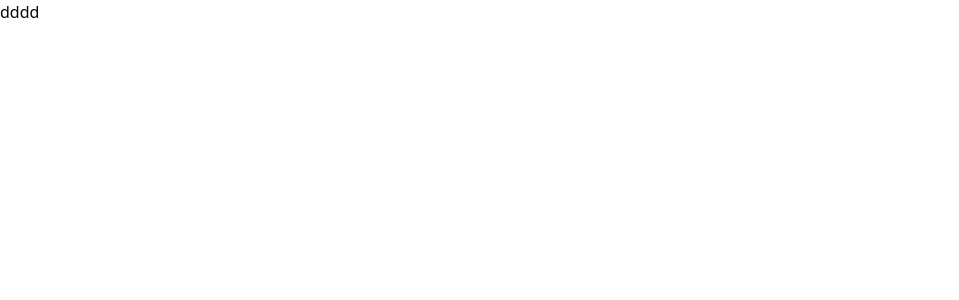
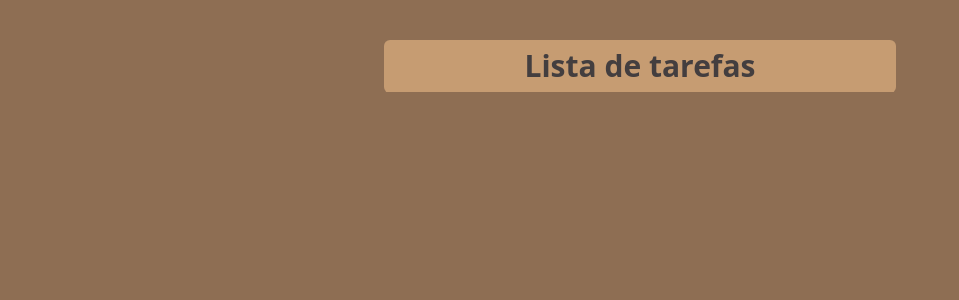
Before and after one commit to vitorgabrielgg/lista-de-tarefas-fatto, a Next.js app: page / in a window 1280 px wide. Shown: the top 300 px of the page, without its empty margins (0-959 px from the left). Built offline with nearby package versions, Linux system fonts and the light colour scheme.

Commit message:
feat: adicionando componente de lista de tarefas

```diff
--- a/src/app/layout.tsx
+++ b/src/app/layout.tsx
@@ -13,7 +13,7 @@
 }>) {
   return (
     <html lang="pt-br">
-      <body className={`antialiased`}>{children}</body>
+      <body className="bg-raw_umber">{children}</body>
     </html>
   );
 }
--- a/src/app/page.tsx
+++ b/src/app/page.tsx
@@ -1,3 +1,5 @@
+import { ListaDeTarefas } from "@/components";
+
 export default function Home() {
-  return <div>dddd</div>;
+  return <ListaDeTarefas />;
 }
--- /dev/null
+++ b/src/components/index.ts
@@ -0,0 +1 @@
+export * from "./lista-de-tarefas/ListaDeTarefas";
--- /dev/null
+++ b/src/components/lista-de-tarefas/ListaDeTarefas/index.tsx
@@ -0,0 +1,13 @@
+import React from "react";
+
+export const ListaDeTarefas = () => {
+  return (
+    <main className="bg-lion mx-5 my-10 rounded-md max-w-lg min-[552px]:mx-auto">
+      <div className="border-b border-raw_umber py-2">
+        <h1 className="text-jet font-bold text-center text-3xl border-b-orange-50">
+          Lista de tarefas
+        </h1>
+      </div>
+    </main>
+  );
+};
```
